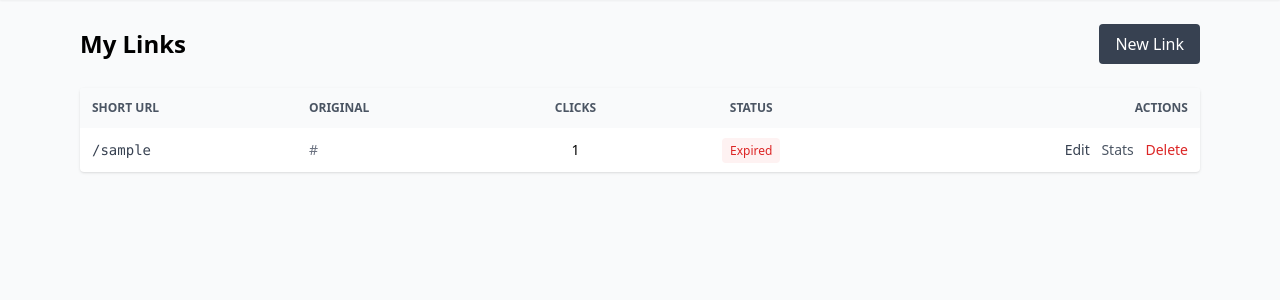
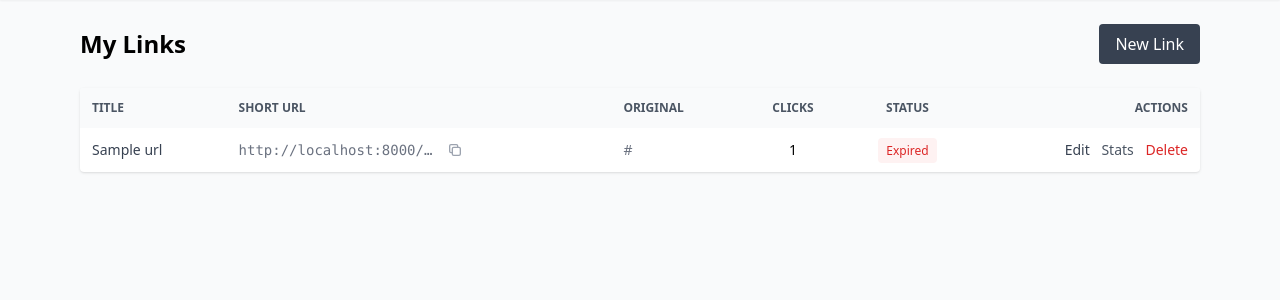
Before and after one commit to Kishorishere/URL-shortener, a Django app: page /dashboard/ in a window 1280 px wide. Shown: the part 53-353 px from the top of the page. Run offline with Django 5.2, Linux system fonts and the light colour scheme; a user stored in the database is signed in; tables that the repository leaves empty hold one stand-in row (values such as "Sample post"); some libraries are stand-ins or nearby versions.

Commit message:
fix : minor ui fixes and copiable links

```diff
--- a/shortener/templates/shortener/list.html
+++ b/shortener/templates/shortener/list.html
@@ -10,6 +10,7 @@
     <table class="w-full text-sm">
         <thead class="bg-gray-50 text-gray-600 uppercase text-xs">
             <tr>
+                <th class="text-left p-3">Title</th>
                 <th class="text-left p-3">Short URL</th>
                 <th class="text-left p-3">Original</th>
                 <th class="text-center p-3">Clicks</th>
@@ -21,9 +22,19 @@
             {% for url in urls %}
             <tr class="hover:bg-gray-50">
                 <td class="p-3">
-                    <a href="{% url 'shortener:dashboard_detail' code=url.active_code %}" class="text-gray-700 font-mono text-sm">
-                        /{{ url.active_code }}
+                    <a href="{% url 'shortener:dashboard_detail' code=url.active_code %}" class="text-gray-700 font-medium">
+                        {{ url.title|default:url.active_code }}
                     </a>
+                </td>
+                <td class="p-3">
+                    <div class="flex items-center gap-2">
+                        <a href="{{ base_url }}/{{ url.active_code }}" target="_blank" class="text-gray-500 font-mono text-sm truncate max-w-[200px]">
+                            {{ base_url }}/{{ url.active_code }}
+                        </a>
+                        <button onclick="copyUrl(this, '{{ base_url }}/{{ url.active_code }}')" class="text-gray-400 hover:text-gray-600 shrink-0" title="Copy short URL">
+                            <svg class="w-4 h-4" fill="none" stroke="currentColor" viewBox="0 0 24 24"><path stroke-linecap="round" stroke-linejoin="round" stroke-width="2" d="M8 16H6a2 2 0 01-2-2V6a2 2 0 012-2h8a2 2 0 012 2v2m-6 12h8a2 2 0 002-2v-8a2 2 0 00-2-2h-8a2 2 0 00-2 2v8a2 2 0 002 2z"/></svg>
+                        </button>
+                    </div>
                 </td>
                 <td class="p-3 text-gray-500 max-w-xs truncate">{{ url.original_url }}</td>
                 <td class="p-3 text-center">{{ url.click_count }}</td>
@@ -43,7 +54,7 @@
                 </td>
             </tr>
             {% empty %}
-            <tr><td colspan="5" class="p-6 text-center text-gray-400">No links yet. <a href="{% url 'shortener:dashboard_create' %}" class="text-gray-700">Create one!</a></td></tr>
+            <tr><td colspan="6" class="p-6 text-center text-gray-400">No links yet. <a href="{% url 'shortener:dashboard_create' %}" class="text-gray-700">Create one!</a></td></tr>
             {% endfor %}
         </tbody>
     </table>
@@ -60,4 +71,18 @@
     {% endif %}
 </div>
 {% endif %}
+
+<script>
+function copyUrl(btn, text) {
+    navigator.clipboard.writeText(text).then(() => {
+        const original = btn.innerHTML;
+        btn.innerHTML = '<span class="text-xs text-green-600">Copied!</span>';
+        btn.classList.add('pointer-events-none');
+        setTimeout(() => {
+            btn.innerHTML = original;
+            btn.classList.remove('pointer-events-none');
+        }, 1500);
+    });
+}
+</script>
 {% endblock %}
--- a/shortener/templates/shortener/trash.html
+++ b/shortener/templates/shortener/trash.html
@@ -6,6 +6,7 @@
     <table class="w-full text-sm">
         <thead class="bg-gray-50 text-gray-600 uppercase text-xs">
             <tr>
+                <th class="text-left p-3">Title</th>
                 <th class="text-left p-3">Short URL</th>
                 <th class="text-left p-3">Deleted</th>
                 <th class="text-right p-3">Actions</th>
@@ -14,7 +15,8 @@
         <tbody class="divide-y">
             {% for url in urls %}
             <tr class="hover:bg-gray-50 text-gray-500">
-                <td class="p-3 font-mono">/{{ url.active_code }}</td>
+                <td class="p-3">{{ url.title|default:url.active_code }}</td>
+                <td class="p-3 font-mono text-sm">{{ base_url }}/{{ url.active_code }}</td>
                 <td class="p-3">{{ url.deleted_at|date:"M j, Y" }}</td>
                 <td class="p-3 text-right">
                     {% if url.deleted_at > recovery_window %}
@@ -28,7 +30,7 @@
                 </td>
             </tr>
             {% empty %}
-            <tr><td colspan="3" class="p-6 text-center text-gray-400">Trash is empty.</td></tr>
+            <tr><td colspan="4" class="p-6 text-center text-gray-400">Trash is empty.</td></tr>
             {% endfor %}
         </tbody>
     </table>
--- a/shortener/views.py
+++ b/shortener/views.py
@@ -77,6 +77,7 @@ def dashboard_list(request):
     return render(request, "shortener/list.html", {
         "urls": urls_page,
         "paginator": paginator,
+        "base_url": settings.BASE_URL,
     })
 
 
@@ -213,6 +214,7 @@ def dashboard_trash(request):
     return render(request, "shortener/trash.html", {
         "urls": urls,
         "recovery_window": recovery_window,
+        "base_url": settings.BASE_URL,
     })
 
 
```
Also changed, not shown: README.md.
